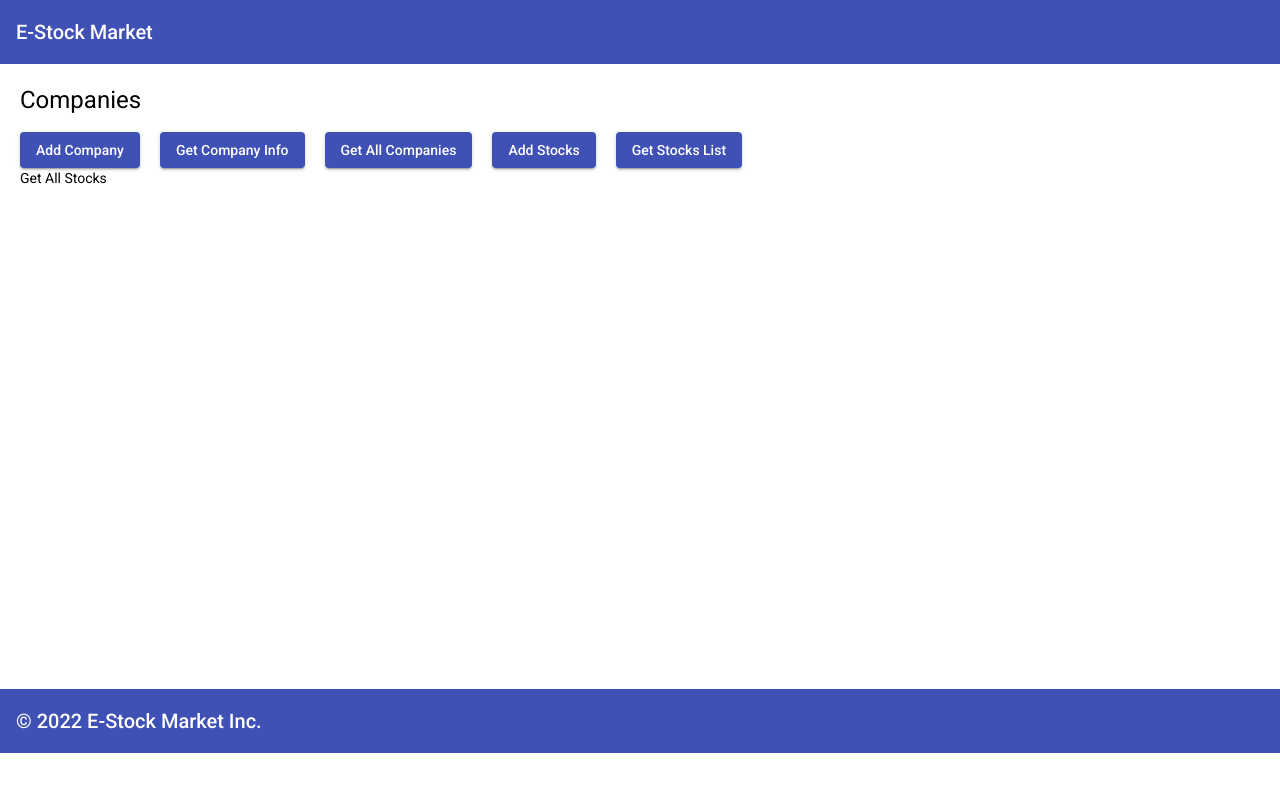
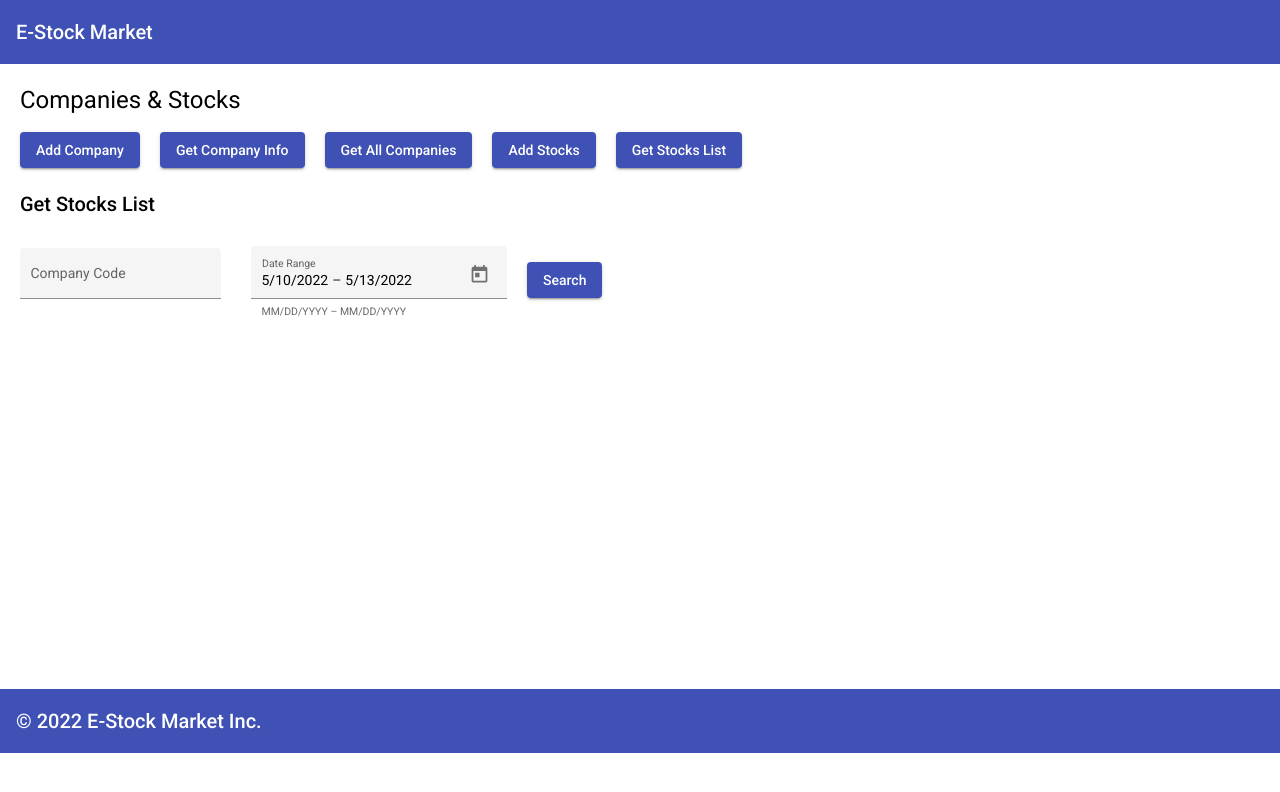
Before and after one commit to prosenjit005/E-Stock-Market-Project, an Angular app in the folder estockmarket-app/: page /home in a window 1280 px wide. Both pictures are taken after a click on the button "Get Stocks List". Shown: the top 792 px of the page. Built offline with nearby package versions, Linux system fonts and the light colour scheme; no server answers.

Commit message:
get stocks list - ui done

```diff
--- a/estockmarket-app/src/app/app.module.ts
+++ b/estockmarket-app/src/app/app.module.ts
@@ -15,6 +15,7 @@ import { CompanyService } from './services/company.service';
 import { StocksService } from './services/stocks.service';
 import { HttpClientModule } from '@angular/common/http';
 import { DeleteDialogComponent } from './delete-dialog/delete-dialog.component';
+import { ReactiveFormsModule } from '@angular/forms';
 
 @NgModule({
   declarations: [
@@ -30,7 +31,8 @@ import { DeleteDialogComponent } from './delete-dialog/delete-dialog.component';
     AppRoutingModule,
     BrowserAnimationsModule,
     MaterialModule,
-    FormsModule, HttpClientModule
+    FormsModule, HttpClientModule,
+    ReactiveFormsModule
   ],
   providers: [CommonService, CompanyService, StocksService],
   bootstrap: [AppComponent]
--- a/estockmarket-app/src/app/home/home.component.css
+++ b/estockmarket-app/src/app/home/home.component.css
@@ -21,3 +21,11 @@
 .searchCompanyBtn {
     margin: 0 0 0 20px;
 }
+
+.searchCompCodeField {
+    margin: 0 30px 0 0;
+}
+
+.stockSearchData {
+    margin: 30px 0 0 0;
+}
--- a/estockmarket-app/src/app/home/home.component.html
+++ b/estockmarket-app/src/app/home/home.component.html
@@ -1,7 +1,7 @@
 <div class="mainContent" id="homeMainContId">
 
     <h1>
-        Companies
+        Companies & Stocks
     </h1>
 
     <div>
@@ -199,7 +199,66 @@
     </div>
 
     <div *ngIf="getAllStocksShowFlag">
-        Get All Stocks
+        <h2 class="companyListHeading">Get Stocks List</h2>
+
+        <div>
+            <mat-form-field appearance="fill" class="userNameDiv searchCompCodeField">
+                <mat-label>Company Code</mat-label>
+                <input matInput placeholder="Ex. C001" [(ngModel)]="stocksSearchCompanyCode"
+                    id="stocksSearchCompanyCode" name="stocksSearchCompanyCode">
+            </mat-form-field>
+
+
+            <mat-form-field class="example-form-field" appearance="fill">
+                <mat-label>Date Range</mat-label>
+                <mat-date-range-input [formGroup]="stockDateRange" [rangePicker]="stockDateRangePicker">
+                    <input matStartDate placeholder="Start date" formControlName="start">
+                    <input matEndDate placeholder="End date" formControlName="end">
+                </mat-date-range-input>
+                <mat-hint>MM/DD/YYYY – MM/DD/YYYY</mat-hint>
+                <mat-datepicker-toggle matSuffix [for]="stockDateRangePicker"></mat-datepicker-toggle>
+                <mat-date-range-picker #stockDateRangePicker></mat-date-range-picker>
+            </mat-form-field>
+
+
+            <button mat-raised-button color="primary" (click)="searchCompanyStocks()"
+                class="searchCompanyBtn">Search</button>
+        </div>
+
+        <div>
+            <div *ngIf="allStocksData.length==0 && isStockSearchClicked" class="stockSearchData">
+                No Stocks Data Available!
+            </div>
+
+            <div *ngIf="allStocksData.length>0" class="stockSearchData">
+                <table mat-table [dataSource]="allStocksData" #mytable class="my-table mat-elevation-z8">
+
+                    <!--- Note that these columns can be defined in any order.
+                        The actual rendered columns are set as a property on the row definition" -->
+
+                    <!-- companyCode Column -->
+                    <ng-container matColumnDef="companyCode">
+                        <th mat-header-cell *matHeaderCellDef> Company Code </th>
+                        <td mat-cell *matCellDef="let element"> {{element.companyCode}} </td>
+                    </ng-container>
+
+                    <!-- stockPrice Column -->
+                    <ng-container matColumnDef="stockPrice">
+                        <th mat-header-cell *matHeaderCellDef> Stock Price </th>
+                        <td mat-cell *matCellDef="let element"> {{element.stockPrice}} </td>
+                    </ng-container>
+
+                    <!-- stockDateTime Column -->
+                    <ng-container matColumnDef="stockDateTime">
+                        <th mat-header-cell *matHeaderCellDef> Stock Date/Time </th>
+                        <td mat-cell *matCellDef="let element"> {{element.stockDateTime}} </td>
+                    </ng-container>
+
+                    <tr mat-header-row *matHeaderRowDef="displayedColumnsStocks"></tr>
+                    <tr mat-row *matRowDef="let row; columns: displayedColumnsStocks;"></tr>
+                </table>
+            </div>
+        </div>
     </div>
 
 
--- a/estockmarket-app/src/app/home/home.component.ts
+++ b/estockmarket-app/src/app/home/home.component.ts
@@ -6,6 +6,7 @@ import { SuccessSnackBarComponent } from '../errorSnackBars/success-snack-bar/su
 import { MatDialog } from '@angular/material/dialog';
 import { DeleteDialogComponent } from '../delete-dialog/delete-dialog.component';
 import { Stocks, StocksService } from '../services/stocks.service';
+import { FormControl, FormGroup } from '@angular/forms';
 
 @Component({
   selector: 'app-home',
@@ -37,8 +38,24 @@ export class HomeComponent implements OnInit {
   stocksCompanyCode: string = "";
   stcoksCompanyTurnover!: number;
 
+  stockDateRange: FormGroup;
+  stocksSearchCompanyCode: string = "";
+  allStocksData: Stocks[] = [];
+  displayedColumnsStocks: string[] = ['companyCode', 'stockPrice', 'stockDateTime'];
+  isStockSearchClicked: boolean = false;
+
   constructor(public companyService: CompanyService, private _snackBar: MatSnackBar, public dialog: MatDialog,
-    public stocksService: StocksService) { }
+    public stocksService: StocksService) {
+    const today = new Date();
+    const month = today.getMonth();
+    const year = today.getFullYear();
+
+    this.stockDateRange = new FormGroup({
+      start: new FormControl(new Date(year, month, 10)),
+      end: new FormControl(new Date(year, month, 13)),
+    });
+
+  }
 
   ngOnInit(): void {
     this.getAllCompaniesList();
@@ -205,6 +222,23 @@ export class HomeComponent implements OnInit {
 
   }
 
+  searchCompanyStocks() {
+    console.log(this.stocksSearchCompanyCode);
+    console.log(this.stockDateRange.value.start);
+    console.log(this.stockDateRange.value.end);
+
+    if (null != this.stocksSearchCompanyCode && this.stocksSearchCompanyCode != "") {
+      this.stocksService.getStocks(this.stocksSearchCompanyCode, this.stockDateRange.value.start, this.stockDateRange.value.end)
+        .subscribe(data => {
+          console.log(data);
+          this.allStocksData = data;
+          this.isStockSearchClicked = true;
+        });
+    }
+
+
+  }
+
 
 
 }
--- a/estockmarket-app/src/app/services/stocks.service.ts
+++ b/estockmarket-app/src/app/services/stocks.service.ts
@@ -2,6 +2,7 @@ import { HttpClient, HttpHeaders } from '@angular/common/http';
 import { Injectable } from '@angular/core';
 import { CommonService } from './common.service';
 import { Observable } from 'rxjs';
+import { DatePipe } from '@angular/common';
 
 export interface Stocks {
   id: number;
@@ -16,6 +17,8 @@ export interface Stocks {
 export class StocksService {
 
   addNewStockUrl = '/add';
+  searchStockUrl = '/get';
+  datePipe = new DatePipe('en-US');
 
   httpOptions = {
     headers: new HttpHeaders({
@@ -31,4 +34,12 @@ export class StocksService {
       stock, this.httpOptions);
   }
 
+  getStocks(companyCode: string, startDate: Date, endDate: Date): Observable<Stocks[]> {
+    let startDateMod = this.datePipe.transform(startDate, 'dd-MM-yyyy');
+    let endDateMod = this.datePipe.transform(endDate, 'dd-MM-yyyy');
+
+    return this.http.get<Stocks[]>(this.commonService.httpBaseStocksUri + this.searchStockUrl + "/" +
+      companyCode + "/" + startDateMod + "/" + endDateMod, this.httpOptions)
+  }
+
 }
```
Also changed, not shown: 2 other files (tests, documents, lock files or other folders).
